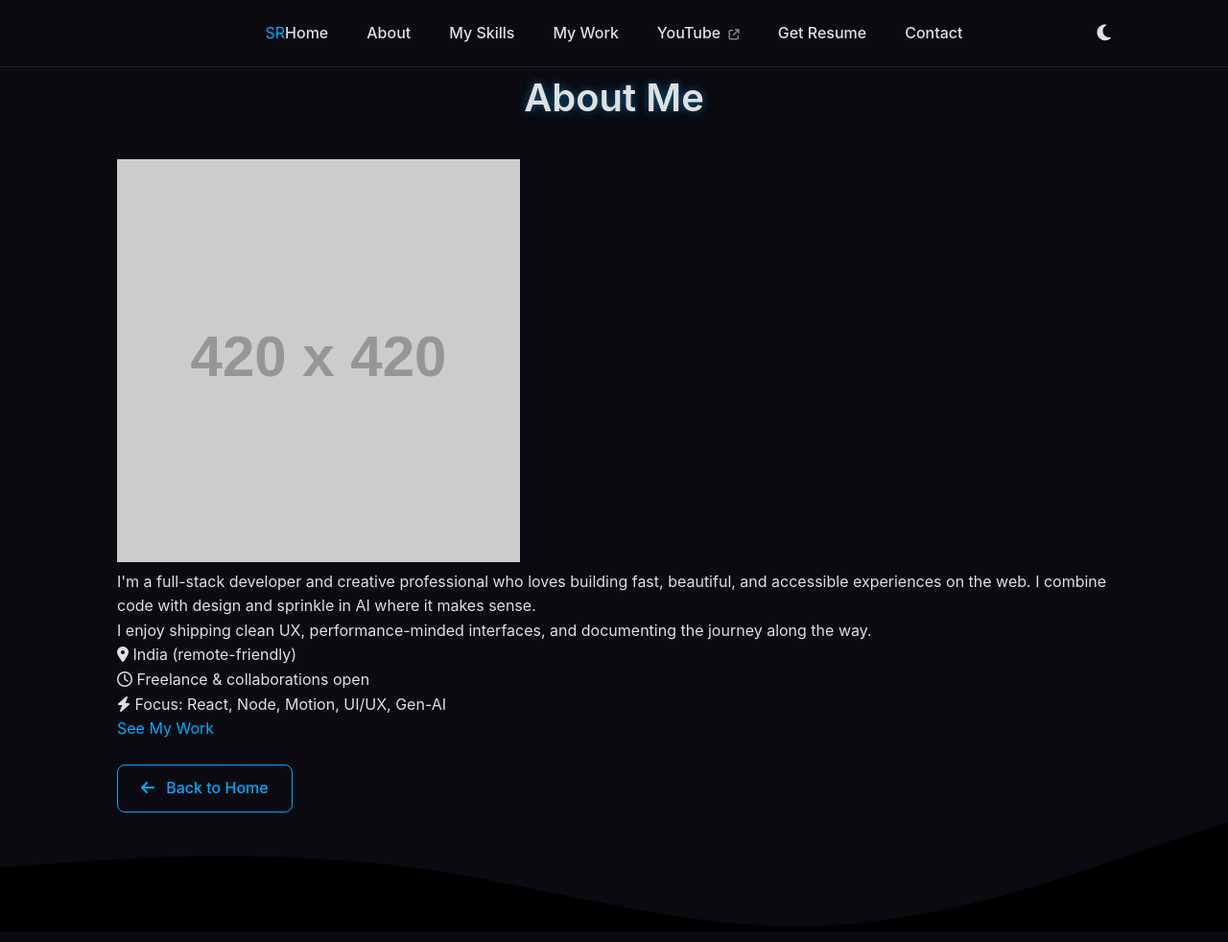
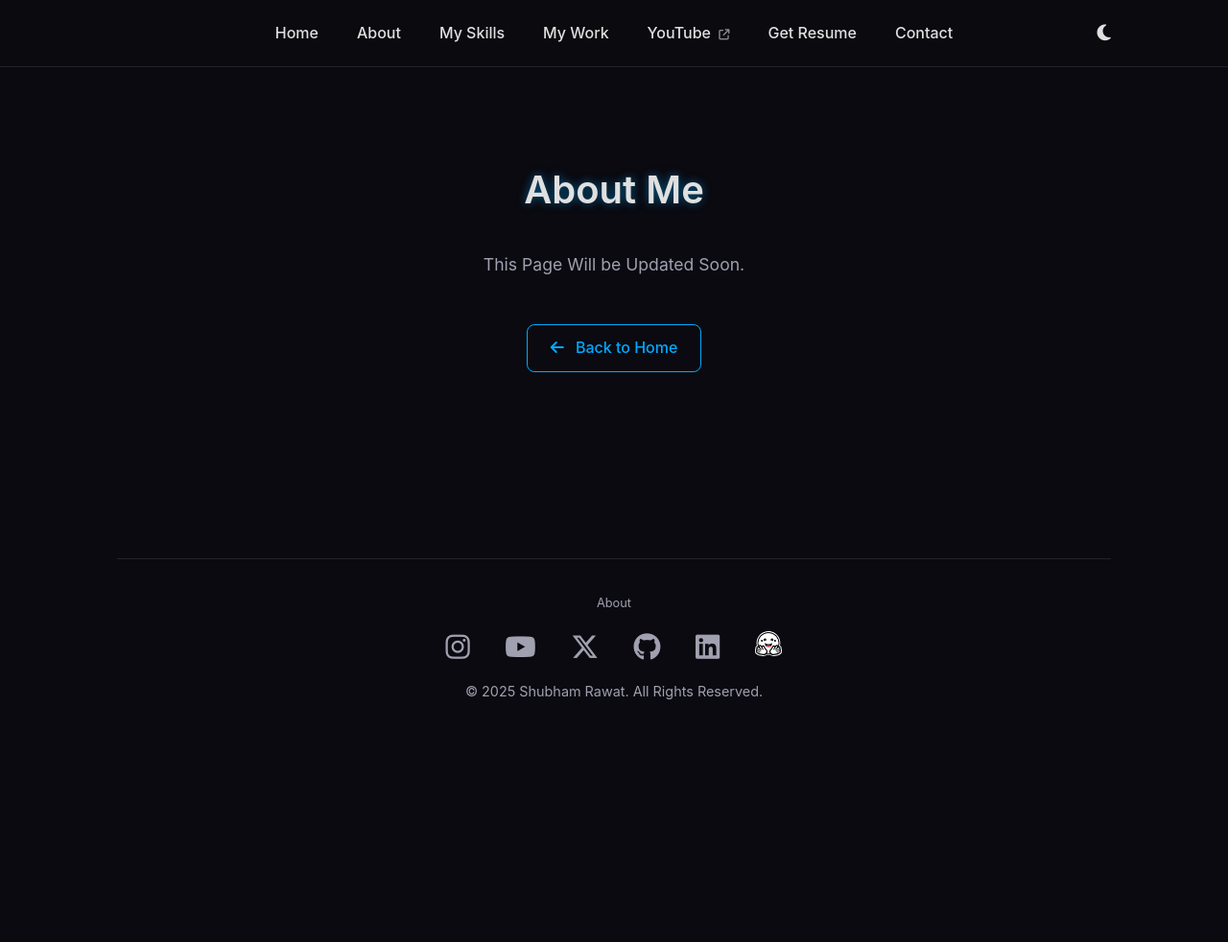
Before and after one commit to Shubhamrawatgh/shubham, a plain HTML site: page about.html in a window 1280 px wide. Shown: the top 982 px of the page at 96% size. After the commit the page ends 800 px from the top, so only its background shows below. Drawn offline with Linux system fonts and the light colour scheme; placeholder pictures from the web are drawn by us.

Commit message:
Update about.html

```diff
--- a/about.html
+++ b/about.html
@@ -1,20 +1,36 @@
 <!DOCTYPE html>
-<html lang="en" data-theme="dark">
+<html lang="en">
 <head>
-  <meta charset="UTF-8"/>
-  <meta name="viewport" content="width=device-width, initial-scale=1.0"/>
+    <meta charset="UTF-8">
+    <meta name="viewport" content="width=device-width, initial-scale=1.0">
     <title>About Me - Shubham Rawat</title>
-  <link rel="stylesheet" href="style.css"/>
-  <link rel="icon" href="assets/favicon.png"/>
-  <link rel="stylesheet" href="https://cdnjs.cloudflare.com/ajax/libs/font-awesome/6.5.2/css/all.min.css"/>
-  <script src="script.js" defer></script>
+    <link rel="stylesheet" href="style.css">
+    <link rel="stylesheet" href="https://cdnjs.cloudflare.com/ajax/libs/font-awesome/6.5.2/css/all.min.css">
+    <style>
+        /* Styles specific to the about page for now */
+        .about-section {
+            padding: 6rem 0;
+            min-height: 60vh;
+            text-align: center;
+        }
+        .about-section p {
+            max-width: 800px;
+            margin: 1rem auto;
+            color: var(--secondary-text-color);
+            font-size: 1.1rem;
+        }
+        .about-section .back-to-home {
+            margin-top: 2rem;
+        }
+    </style>
 </head>
 <body>
+
    <nav class="main-nav">
     <div class="nav-container container">
-      <div class="brand"><a href="index.html#home" class="logo">SR</a></div>
+        <div class="nav-left-placeholder"></div>
         <div class="nav-menu">
-        <a href="index.html#home" class="nav-link">Home</a>
+            <a href="index.html" class="nav-link">Home</a>
             <a href="about.html" class="nav-link">About</a>
             <a href="index.html#skills" class="nav-link">My Skills</a>
             <a href="index.html#projects" class="nav-link">My Work</a>
@@ -23,58 +39,47 @@
             <a href="index.html#contact" class="nav-link">Contact</a>
         </div>
         <div class="nav-right">
-        <div class="theme-switch-wrapper"><i class="fas fa-moon" id="theme-toggle"></i></div>
-        <button class="nav-toggle"><i class="fas fa-bars"></i></button>
+            <div class="theme-switch-wrapper">
+                <i class="fas fa-moon" id="theme-toggle"></i>
+            </div>
+            <button class="nav-toggle">
+                <i class="fas fa-bars"></i>
+            </button>
         </div>
     </div>
-    <div class="nav-active-underline"></div>
 </nav>
 
     <div class="container">
         <main>
             <section class="about-section fade-in-section">
                 <h2>About Me</h2>
-        <div class="about-wrap glass">
-          <div class="about-left">
-            <div class="avatar-ring glow lg">
-              <img src="assets/avatar.jpg" alt="Shubham Rawat portrait" onerror="this.onerror=null;this.src='https://placehold.co/420x420/0a0a10/FFFFFF?text=Your+Avatar';">
-            </div>
-          </div>
-          <div class="about-right">
                 <p>
-              I'm a full-stack developer and creative professional who loves building fast, beautiful, and accessible experiences on the web. I combine code with design and sprinkle in AI where it makes sense.
+                    This Page Will be Updated Soon.
                 </p>
-            <p>
-              I enjoy shipping clean UX, performance-minded interfaces, and documenting the journey along the way.
-            </p>
-            <div class="about-quick">
-              <div><i class="fa-solid fa-location-dot"></i> India (remote-friendly)</div>
-              <div><i class="fa-regular fa-clock"></i> Freelance & collaborations open</div>
-              <div><i class="fa-solid fa-bolt"></i> Focus: React, Node, Motion, UI/UX, Gen-AI</div>
-            </div>
-            <a href="index.html#projects" class="btn btn-primary ripple">See My Work</a>
-          </div>
-        </div>
-        <a href="index.html" class="back-to-home ripple"><i class="fas fa-arrow-left"></i> Back to Home</a>
+
+                <a href="index.html" class="back-to-home"><i class="fas fa-arrow-left"></i> Back to Home</a>
+
             </section>
         </main>
+
+        <footer class="fade-in-section">
+             <div class="footer-links">
+                <a href="about.html" class="footer-link small-link">About</a>
             </div>
-
-  <div class="wave-divider footer-wave" aria-hidden="true">
-    <svg viewBox="0 0 1440 140" preserveAspectRatio="none"><path d="M0,64L80,58.7C160,53,320,43,480,64C640,85,800,139,960,133.3C1120,128,1280,64,1360,37.3L1440,11V140H0Z"></path></svg>
-  </div>
-  <footer class="fade-in-section">
             <div class="social-links">
-      <a href="https://www.instagram.com/shubhamrawat.ai/" aria-label="Instagram" target="_blank" rel="noopener noreferrer" class="brand-instagram"><i class="fab fa-instagram"></i></a>
-      <a href="https://www.youtube.com/channel/UCivew3LK7mWwoZgtVZ1DcsA" aria-label="YouTube" target="_blank" rel="noopener noreferrer" class="brand-youtube"><i class="fab fa-youtube"></i></a>
-      <a href="https://x.com/shubhamrawatyt" aria-label="Twitter/X" target="_blank" rel="noopener noreferrer" class="brand-x"><i class="fab fa-x-twitter"></i></a>
-      <a href="https://github.com/Shubhamrawatgh" aria-label="GitHub" target="_blank" rel="noopener noreferrer" class="brand-github"><i class="fab fa-github"></i></a>
-      <a href="https://www.linkedin.com/in/shubham-rawat-593a81366/" aria-label="LinkedIn" target="_blank" rel="noopener noreferrer" class="brand-linkedin"><i class="fab fa-linkedin"></i></a>
-      <a href="https://huggingface.co/shubhamrawat" aria-label="Hugging Face" target="_blank" rel="noopener noreferrer" class="brand-hf">
+                <a href="https://www.instagram.com/shubhamrawat.ai/" aria-label="Instagram" target="_blank" rel="noopener noreferrer"><i class="fab fa-instagram"></i></a>
+                <a href="https://www.youtube.com/channel/UCivew3LK7mWwoZgtVZ1DcsA" aria-label="YouTube" target="_blank" rel="noopener noreferrer"><i class="fab fa-youtube"></i></a>
+                <a href="https://x.com/shubhamrawatyt" aria-label="Twitter" target="_blank" rel="noopener noreferrer"><i class="fab fa-x-twitter"></i></a>
+                <a href="https://github.com/Shubhamrawatgh" aria-label="GitHub" target="_blank" rel="noopener noreferrer"><i class="fab fa-github"></i></a>
+                <a href="https://www.linkedin.com/in/shubham-rawat-593a81366/" aria-label="LinkedIn" target="_blank" rel="noopener noreferrer"><i class="fab fa-linkedin"></i></a>
+                <a href="https://huggingface.co/shubhamrawat" aria-label="Hugging Face" target="_blank" rel="noopener noreferrer">
                     <img src="assets/icons/huggingfacebw.svg" alt="Hugging Face" class="social-icon-svg">
                 </a>
             </div>
             <p>© 2025 Shubham Rawat. All Rights Reserved.</p>
         </footer>
+    </div>
+
+    <script src="script.js"></script>
 </body>
 </html>
```
Lines whose indentation alone changed are shown as unchanged.
